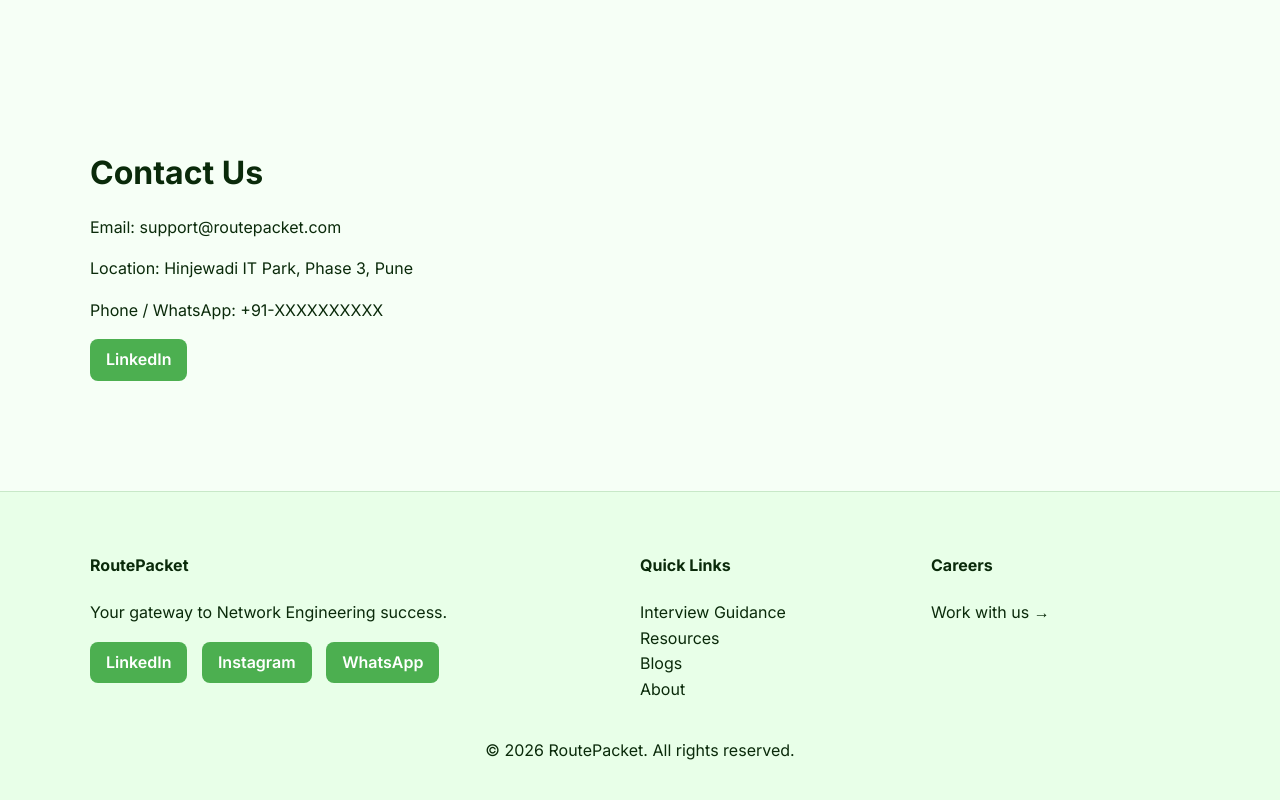
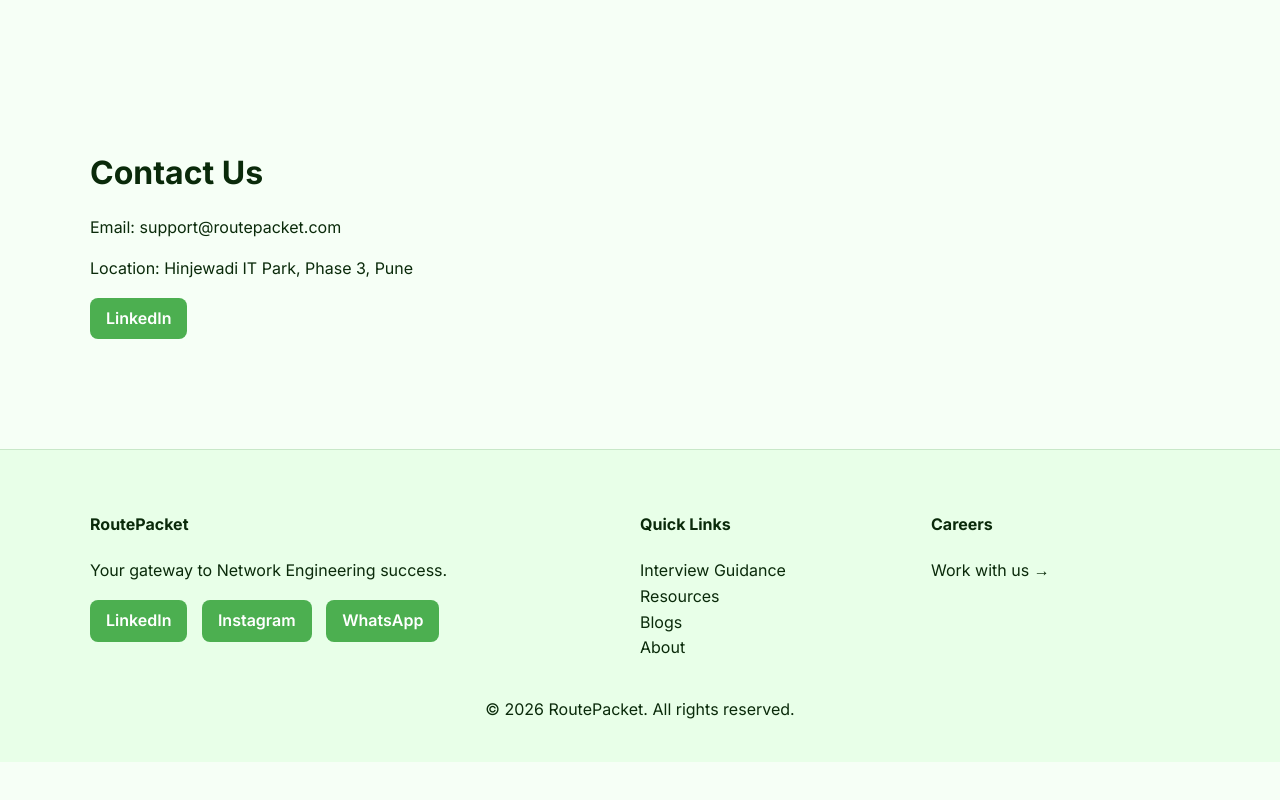
Before and after one commit to RoutePacket/Home, a plain HTML site: page index.html in a window 1280 px wide. Shown: the part 2060-2860 px from the top of the page. After the commit the page ends 2822 px from the top, so only its background shows below. Drawn offline with Linux system fonts and the light colour scheme.

Commit message:
Update index.html

```diff
--- a/index.html
+++ b/index.html
@@ -295,7 +295,7 @@ body {
 
     <p>Email: support@routepacket.com</p>
     <p>Location: Hinjewadi IT Park, Phase 3, Pune</p>
-    <p>Phone / WhatsApp: +91-XXXXXXXXXX</p>
+    <!--<p>Phone / WhatsApp: +91-XXXXXXXXXX</p>-->
 
     <div class="social">
       <a href="#">LinkedIn</a>
```
